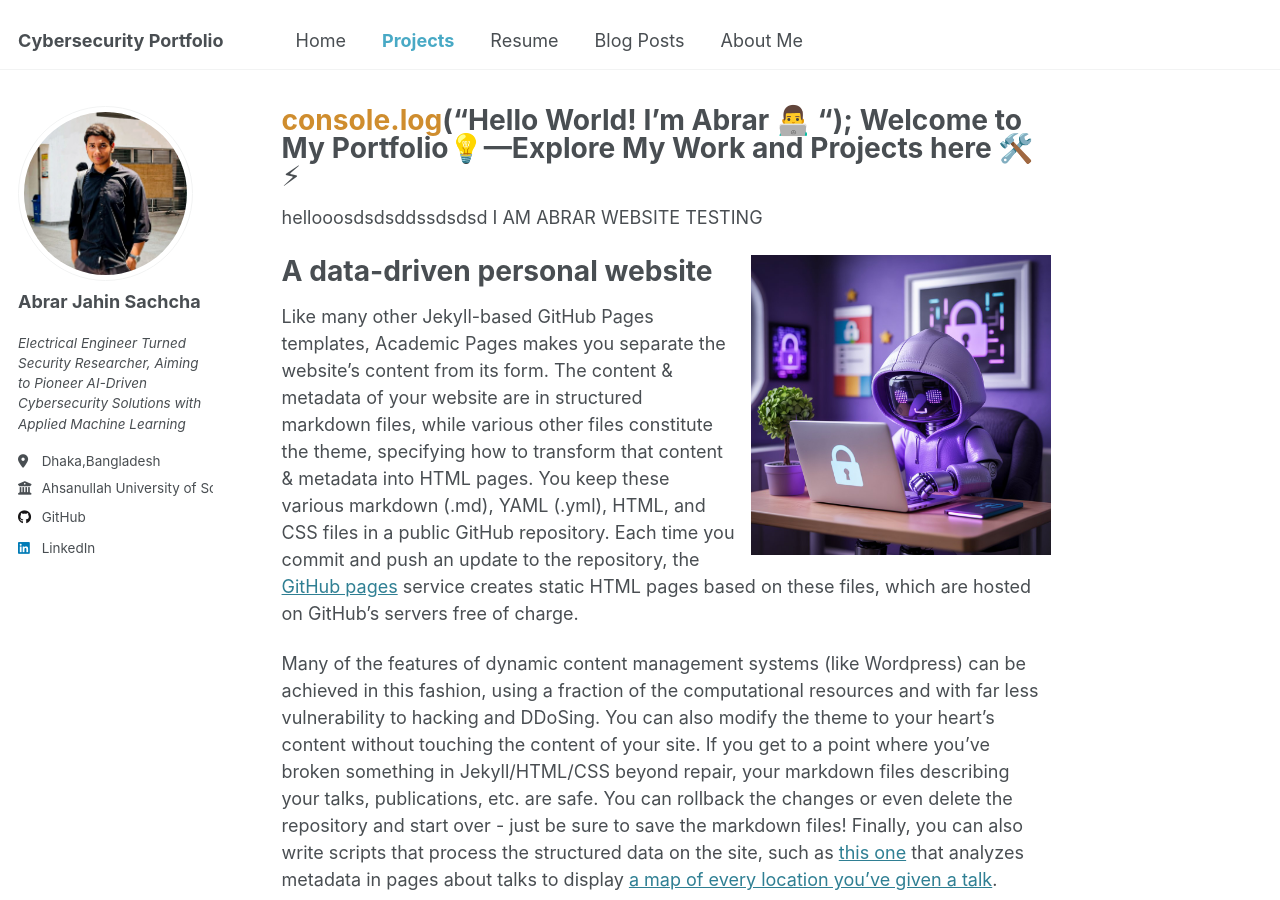
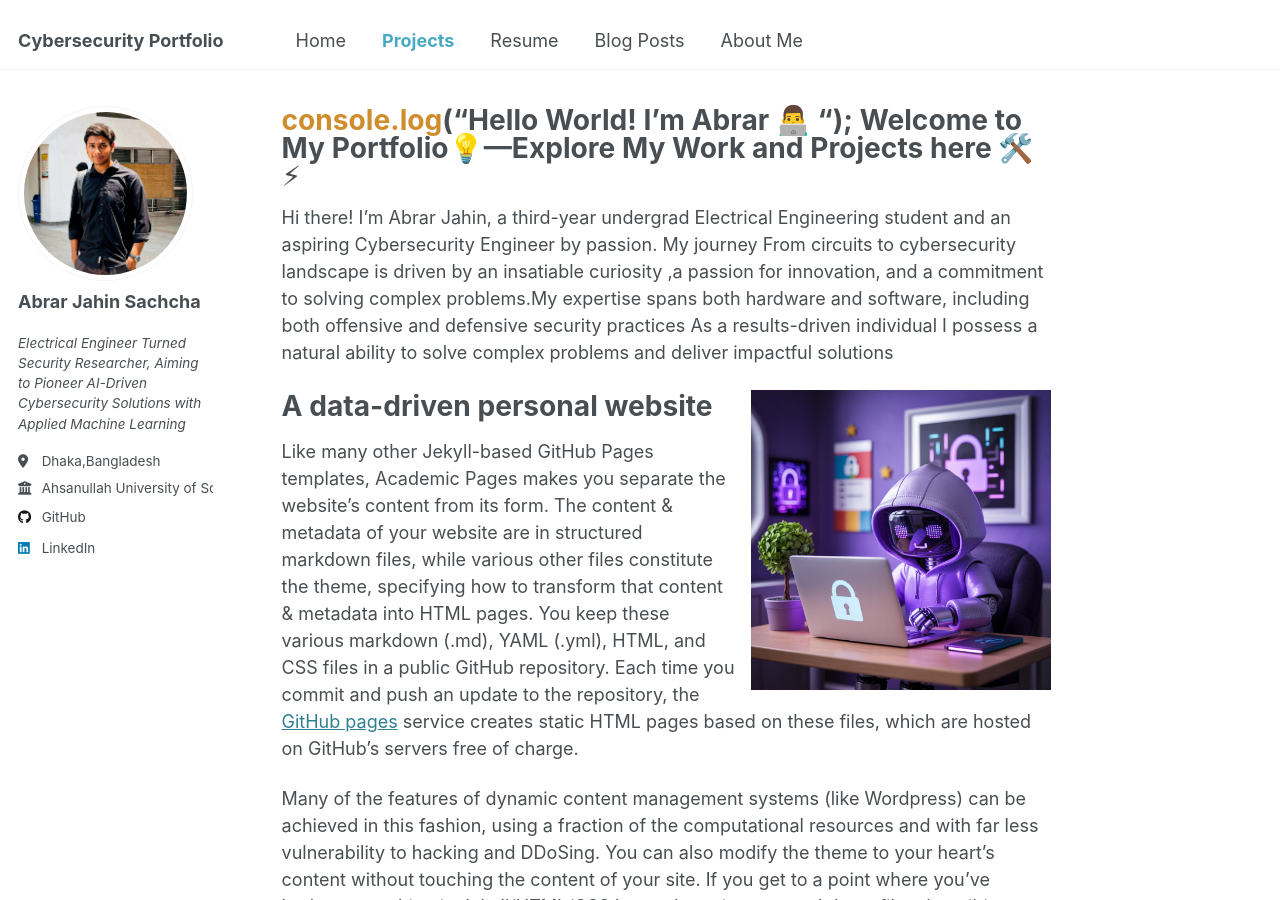
Before and after one commit to AbrarJahin7/cyberportfolio.github.io, a Jekyll site: the page built from _pages/about.md, in a window 1280 px wide and 900 px high. Built offline with Jekyll 4.4.1, drawn with Linux system fonts in a browser that asks for light colours.

Commit message:
Update about.md

```diff
--- a/_pages/about.md
+++ b/_pages/about.md
@@ -14,7 +14,8 @@ redirect_from:
 
 
 
-hellooosdsdsddssdsdsd I AM ABRAR WEBSITE TESTING
+Hi there! I’m Abrar Jahin, a third-year undergrad Electrical Engineering student and an aspiring Cybersecurity Engineer by passion. My journey From circuits to cybersecurity landscape is driven by an insatiable curiosity ,a passion for innovation, and a commitment to solving complex problems.My expertise spans both hardware and software, including both offensive and defensive security practices As a results-driven individual I possess a natural ability to solve complex problems and deliver impactful solutions
+
 
 <img src="images/PORTFOLIOPIC.jpeg" alt="My Image" style="float: right; width: 300px; margin-left: 15px;">
 
```
